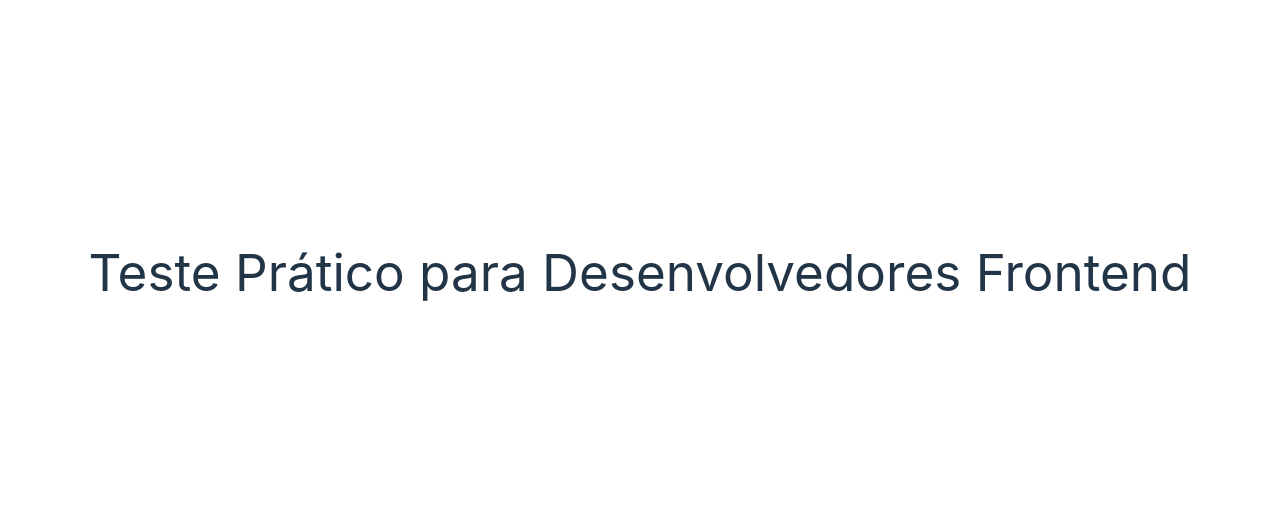
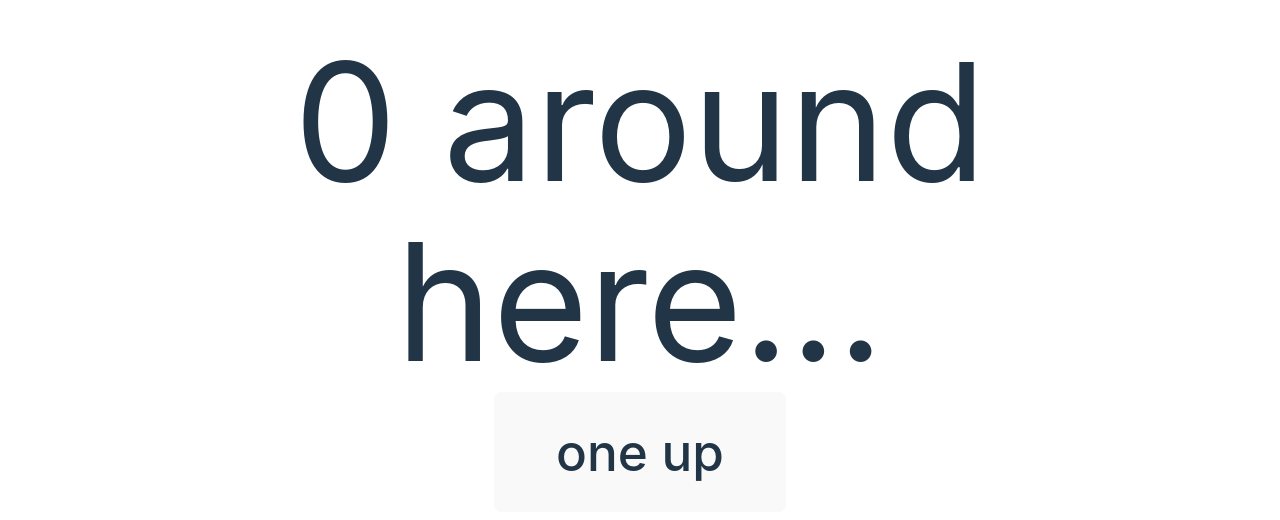
Before and after one commit to GustavoSantoz/Desafio-frontend, a React (Vite) app: page / in a window 1280 px wide. Shown: the part 128-648 px from the top of the page. Built offline with nearby package versions, Linux system fonts and the light colour scheme.

Commit message:
build: add Zustand

```diff
--- a/package.json
+++ b/package.json
@@ -11,7 +11,8 @@
   },
   "dependencies": {
     "react": "^18.3.1",
-    "react-dom": "^18.3.1"
+    "react-dom": "^18.3.1",
+    "zustand": "^4.5.4"
   },
   "devDependencies": {
     "@types/react": "^18.3.3",
--- a/src/App.tsx
+++ b/src/App.tsx
@@ -1,14 +1,38 @@
-import './App.css'
+import "./App.css";
+
+import { create } from "zustand";
+
+interface BearState {
+  bears: number;
+  increasePopulation: () => void;
+}
+
+const useStore = create<BearState>((set) => ({
+  bears: 0,
+  increasePopulation: () => set((state) => ({ bears: state.bears + 1 })),
+  removeAllBears: () => set({ bears: 0 }),
+  updateBears: (newBears: number) => set({ bears: newBears }),
+}));
+
+function BearCounter() {
+  const bears = useStore((state) => state.bears);
+  return <h1>{bears} around here...</h1>;
+}
+
+function Controls() {
+  const increasePopulation = useStore((state) => state.increasePopulation);
+  return <button onClick={increasePopulation}>one up</button>;
+}
 
 function App() {
-
   return (
     <>
-      <h1 className='text-3xl font-bold'>
-        Teste Prático para Desenvolvedores Frontend
+      <h1 className="text-3xl font-bold">
+        <BearCounter />
+        <Controls />
       </h1>
     </>
-  )
+  );
 }
 
-export default App
+export default App;
```
Also changed, not shown: 1 other file (tests, documents, lock files or other folders).
